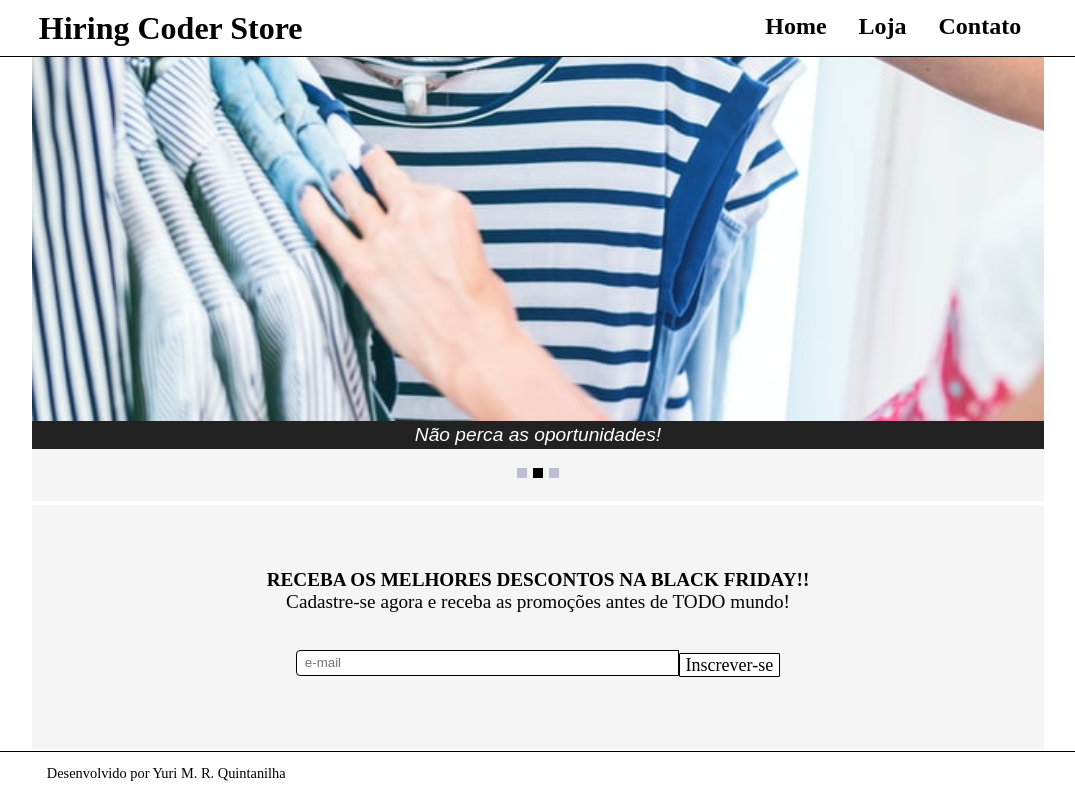
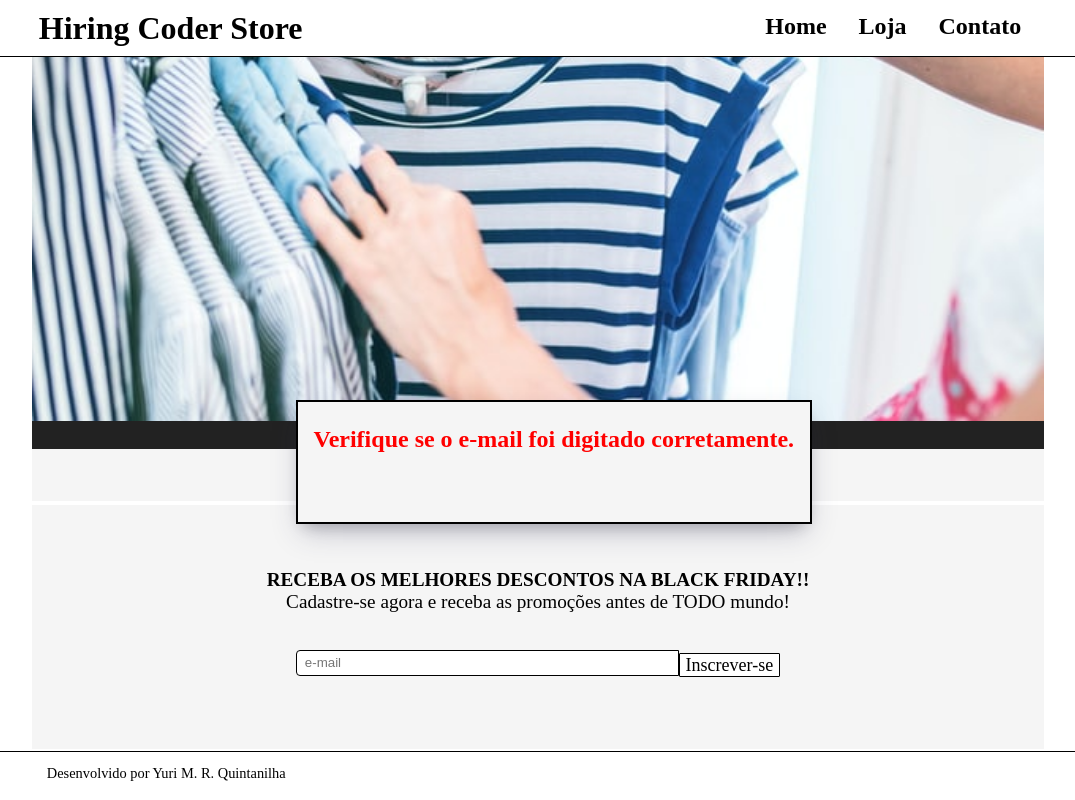
Before and after one commit to Yuri-MRQ/landing-page, a React (Create React App) app in the folder black-friday-landing/: page / in a window 1280 px wide. Both pictures are taken after a click on the button "Inscrever-se". Shown: the part 1699-2499 px from the top of the page, without its empty margins (102-1177 px from the left). Built offline with nearby package versions, Linux system fonts and the light colour scheme; some icons are missing.

Commit message:
add flash mensagem e e-mail validation

```diff
--- a/black-friday-landing/package.json
+++ b/black-friday-landing/package.json
@@ -8,6 +8,7 @@
     "@testing-library/user-event": "^12.8.3",
     "react": "^17.0.2",
     "react-dom": "^17.0.2",
+    "react-flash-message": "^1.0.7",
     "react-router-dom": "^5.2.0",
     "react-scripts": "4.0.3",
     "styled-components": "^5.3.0",
--- a/black-friday-landing/src/pages/home/Home.js
+++ b/black-friday-landing/src/pages/home/Home.js
@@ -18,11 +18,26 @@ const imgsFolder = [
 function Home() {
   const [ slide, setSlide ] = useState(0)
   const [ userEmail, setUserEmail ] = useState('')
+  const [ msg, setMsg ] = useState(false)
+  const [ msgTxt, setMsgTxt] = useState('')
   let liCounter = 0
 
   function handleSubmit(){
     let userData = [{'useremail': userEmail}]
-    localStorage.setItem('user', JSON.stringify(userData))
+    if(validateEmail(userEmail)){
+      setMsgTxt('E-mail cadastrado com sucesso!')
+      setMsg(true)
+      localStorage.setItem('user', JSON.stringify(userData))
+    }else{
+      setMsgTxt('Verifique se o e-mail foi digitado corretamente.')
+      setMsg(true)
+    }
+
+  };
+
+  function validateEmail(email) {
+    const re = /^(([^<>()[\]\\.,;:\s@"]+(\.[^<>()[\]\\.,;:\s@"]+)*)|(".+"))@((\[[0-9]{1,3}\.[0-9]{1,3}\.[0-9]{1,3}\.[0-9]{1,3}\])|(([a-zA-Z\-0-9]+\.)+[a-zA-Z]{2,}))$/;
+    return re.test(String(email).toLowerCase());
   };
 
   function handleSlideClick(e){
@@ -33,6 +48,10 @@ function Home() {
   function handleEmailChange(e){
     setUserEmail(e.target.value)
   };
+
+  function handleFlashMSg(){
+    setMsg(false)
+  }
 
   useEffect(() => {
     let interval = setInterval(() => {
@@ -99,6 +118,14 @@ function Home() {
           <S.container>
             <S.inputEmail className="emailInput" placeholder="e-mail" value={userEmail} onChange={ handleEmailChange }/>
             <S.submitButton type='button' onClick={handleSubmit}>Inscrever-se</S.submitButton>
+            {msg ?
+
+              <S.flashMsg onMouseOver={handleFlashMSg}>
+                  <p><strong>{msgTxt}</strong></p>
+              </S.flashMsg>
+
+            :''
+            }
           </S.container>
       </S.callAction>
       <S.footer>
--- a/black-friday-landing/src/pages/home/style.js
+++ b/black-friday-landing/src/pages/home/style.js
@@ -226,7 +226,7 @@ export const hoverText = styled.p`
     font-family: "Trebuchet MS";
     text-align: center;
     position: absolute;
-    display: block
+    display: block;
 
 `
 export const inputEmail = styled.input`
@@ -345,3 +345,18 @@ export const container = styled.div`
     align-content: center;
     padding: 0 0 8vh 0;
 `
+
+
+export const flashMsg = styled.div`
+    border: 2px solid black;
+    position: fixed;
+    top: 50%;
+    right: auto;
+    width: 40vw;
+    background-color: #f5f5f5;
+    height: 15vh;
+    color: red;
+    font-size: x-large;
+    text-align: center;
+    box-shadow: rgba(50, 50, 93, 0.25) 0px 13px 27px -5px, rgba(0, 0, 0, 0.3) 0px 8px 16px -8px;
+`
```
Also changed, not shown: 1 other file (tests, documents, lock files or other folders).
